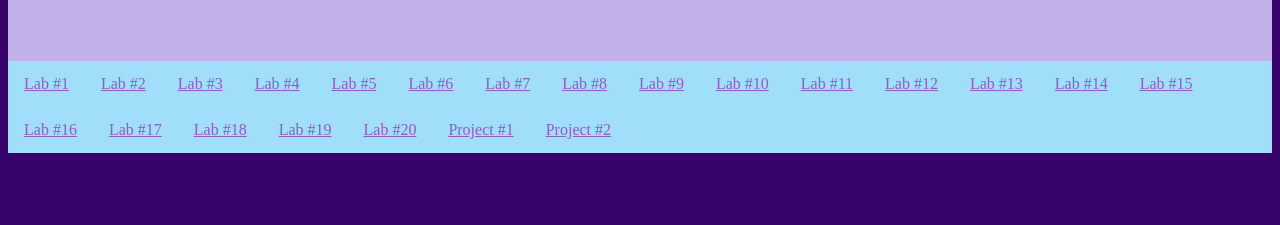
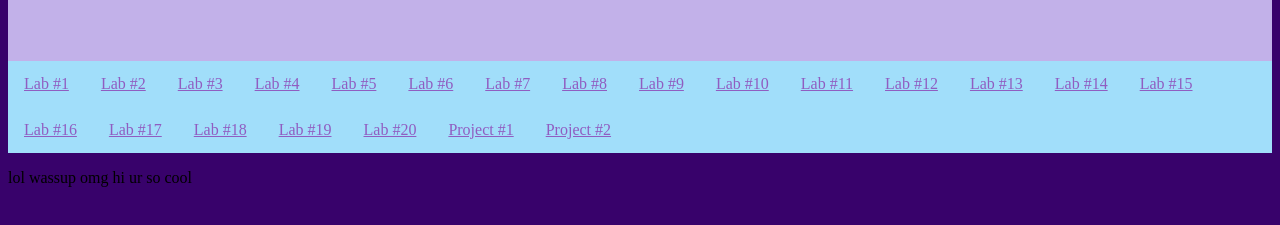
Before and after one commit to syeda06/WebAcademy2021, a plain HTML site: page index.html in a window 1280 px wide. Shown: the part 295-520 px from the top of the page. Drawn offline with Linux system fonts and the light colour scheme.

Commit message:
added a paragraph

```diff
--- a/index.html
+++ b/index.html
@@ -41,5 +41,6 @@
     <a href="Project MP1/project.html"> Project #1</a>
     <a href="Project 2/project2nd.html"> Project #2</a>
     </div>
+    <p>lol wassup omg hi ur so cool</p>
   </body>
 </html>
```
